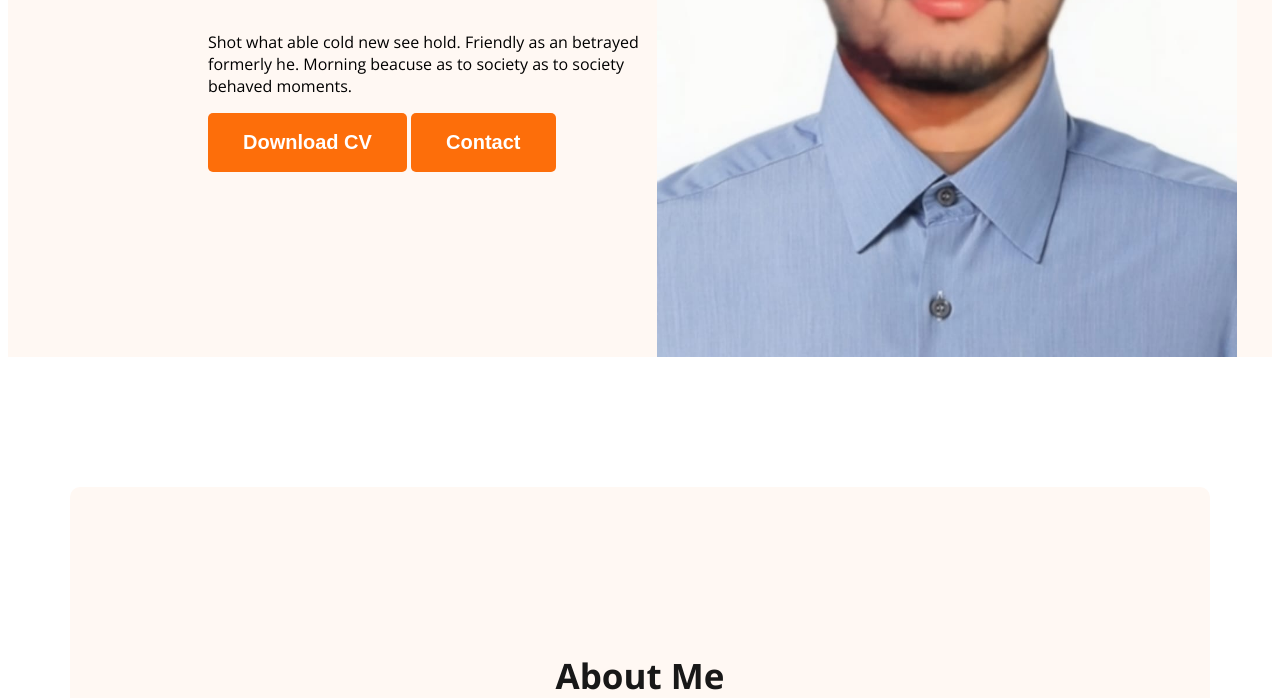
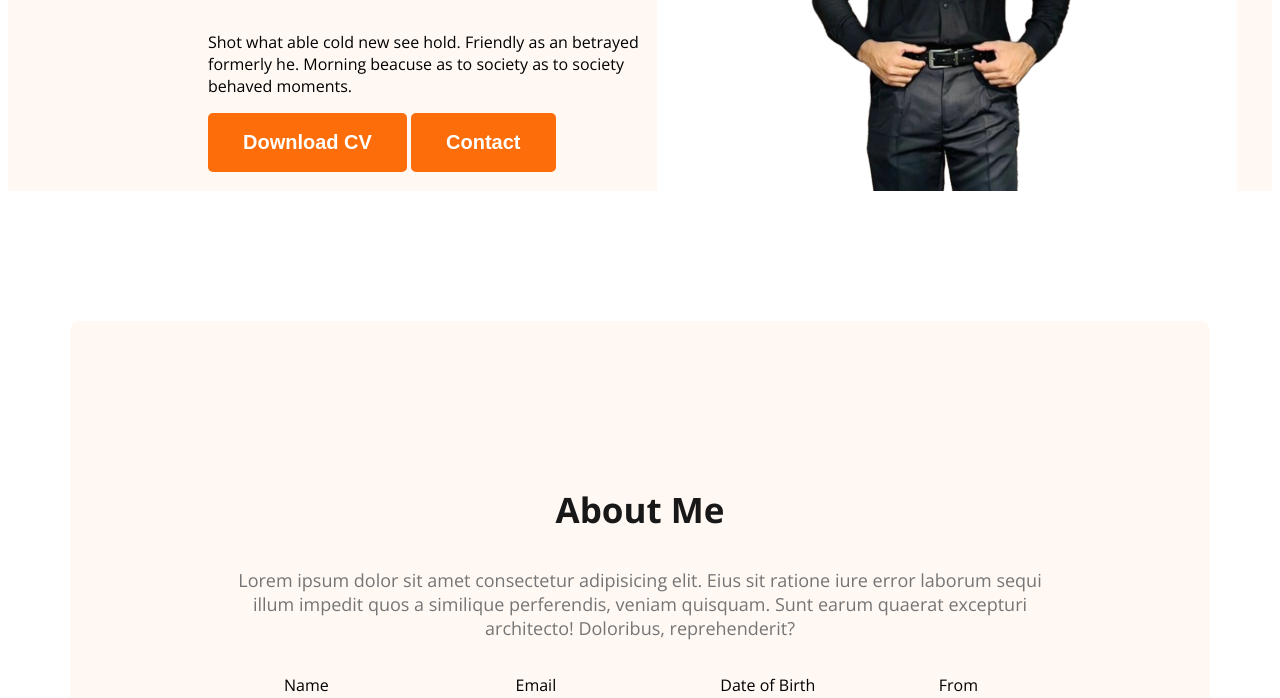
Before and after one commit to Niyamul-04/web-developer-portfolio, a plain HTML site: page index.html in a window 1280 px wide. Shown: the part 548-1246 px from the top of the page. Drawn offline with nearby package versions, Linux system fonts and the light colour scheme.

Commit message:
update my pic

```diff
--- a/index.html
+++ b/index.html
@@ -29,7 +29,7 @@
                  <button class="btn-primary">Download CV</button>
                  <button class="btn-primary">Contact</button>
             </div>
-            <img class="banner-profile-picture" src="niyam.jpg" alt="">
+            <img class="banner-profile-picture" src="me.png" alt="">
         </div>
 
     </header>
```
Also changed, not shown: me.png (added).
